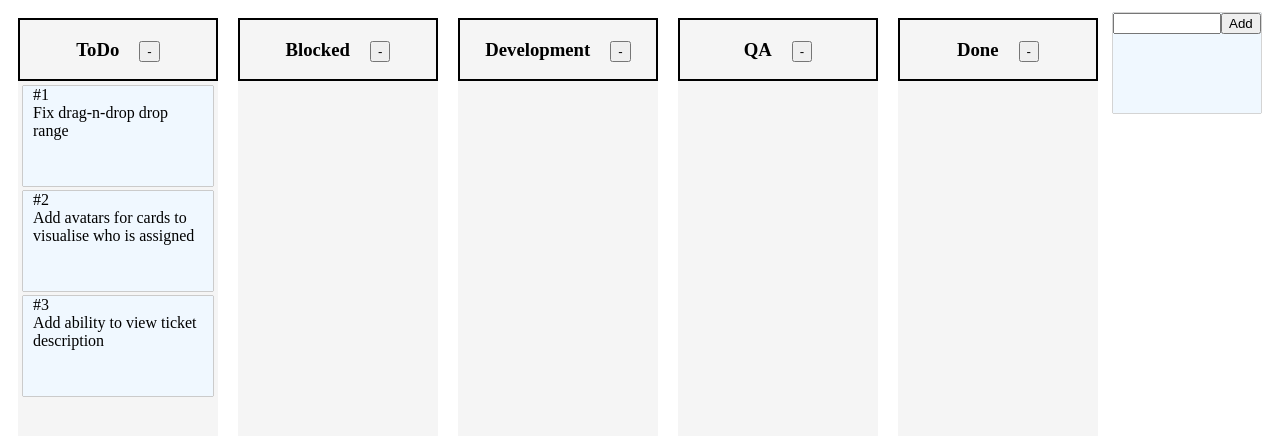
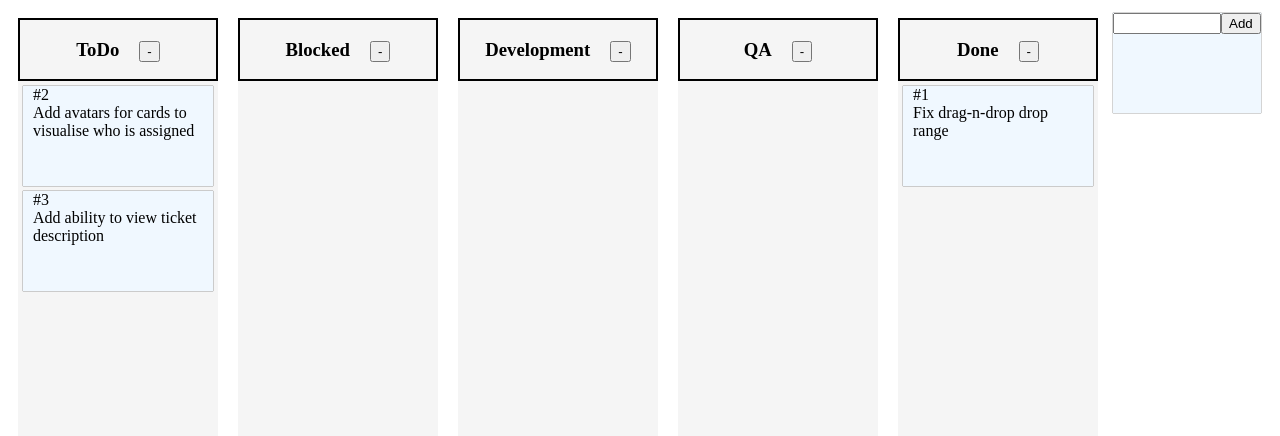
Before and after one commit to AbobaShlepa/jira, a Vue app: page / in a window 1280 px wide. Shown: the top 436 px of the page. Built offline with nearby package versions, Linux system fonts and the light colour scheme.

Commit message:
Fixed dragndrop area

```diff
--- a/src/components/TicketContainer.vue
+++ b/src/components/TicketContainer.vue
@@ -1,6 +1,6 @@
 <script setup lang="ts">
   import { useTicketsStore, type Ticket } from "@/stores/tickets";
-  import Draggable from "vuedraggable";
+  import draggable from "vuedraggable";
 
   const props = defineProps<{
     tickets: Ticket[];
@@ -30,8 +30,8 @@
 </script>
 
 <template>
-  <Draggable :list="tickets" item-key="id" group="tickets" @end="log" tag="div" :component-data="{ id: columnId }"
-    @choose="addAnimation" @unchoose="removeAnimation">
+  <draggable class="dropdown" :list="tickets" item-key="id" group="tickets" @end="log" tag="div"
+    :component-data="{ id: columnId }" @choose="addAnimation" @unchoose="removeAnimation">
     <template #item="{ element }">
       <div class="card" :id="element.id">
         <div class="number">
@@ -92,4 +92,9 @@
   margin-left: 10px;
   margin-right: 10px;
 }
+
+.dropdown {
+  min-height: 200px;
+  height: 100%;
+}
 </style>
--- a/src/stores/tickets.ts
+++ b/src/stores/tickets.ts
@@ -4,7 +4,7 @@ import { defineStore } from 'pinia'
 export const useTicketsStore = defineStore('tickets', () => {
   let counter = 1;
   const tickets = reactive([
-    { id: counter++, title: 'Fix drag-n-drop drop range', assigneeId: null, columnId: 1 },
+    { id: counter++, title: 'Fix drag-n-drop drop range', assigneeId: null, columnId: 5 },
     { id: counter++, title: 'Add avatars for cards to visualise who is assigned', assigneeId: null, columnId: 1 },
     { id: counter++, title: 'Add ability to view ticket description', assigneeId: null, columnId: 1 },
   ])
```
